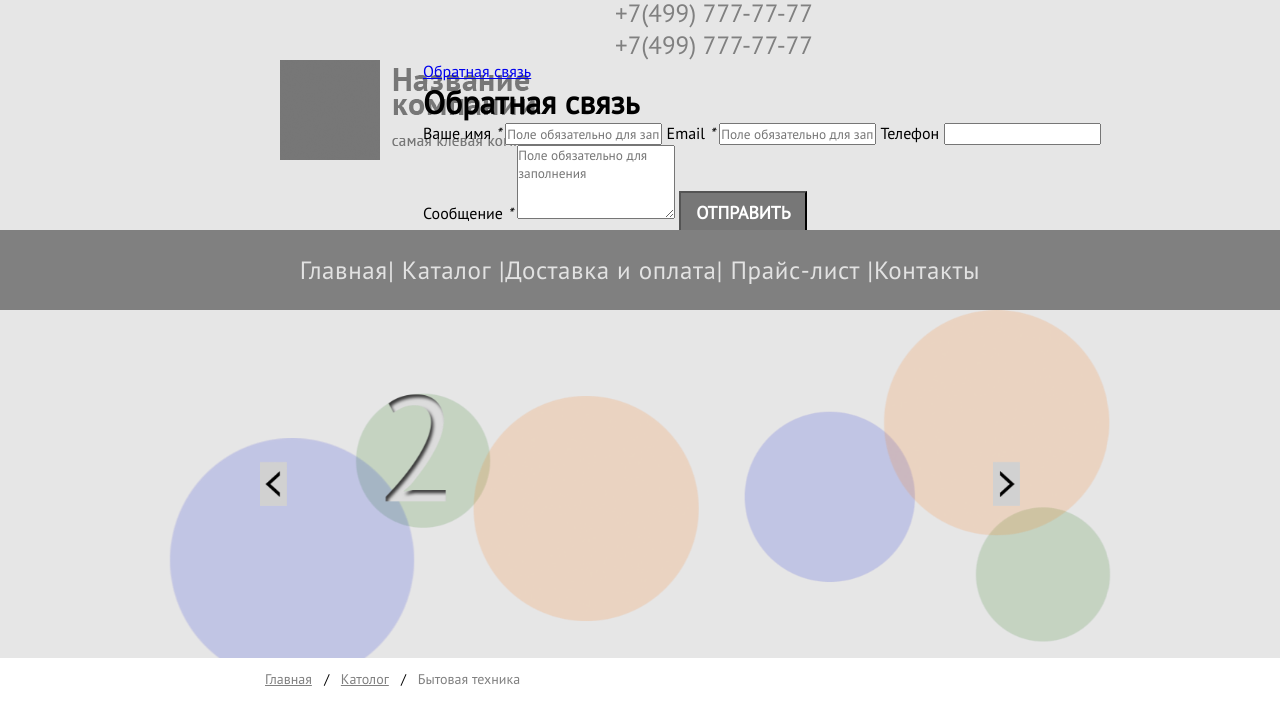
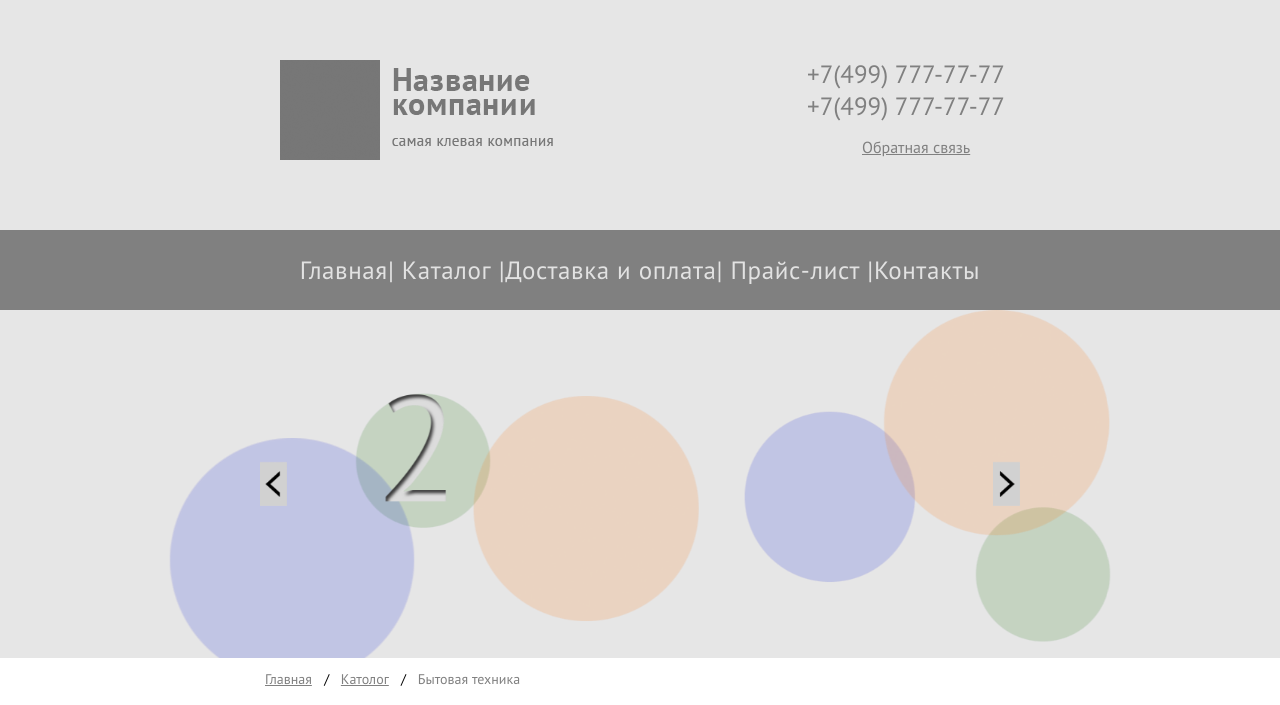
Before and after one commit to stchk34/thirdLayout, a plain HTML site: page thirdLayout/index.html in a window 1280 px wide. Shown: the top 705 px of the page. Drawn offline with nearby package versions, Linux system fonts and the light colour scheme.

Commit message:
Update index.html

```diff
--- a/thirdLayout/index.html
+++ b/thirdLayout/index.html
@@ -12,7 +12,7 @@
 </head>
 
 <body>
-  <header class="header">
+  <header id="header" class="header">
     <div class="container">
       <div class="div1">
         <div class="img1">
@@ -24,34 +24,36 @@
             <p>+7(499) 777-77-77</p>
             <p>+7(499) 777-77-77</p>
           </div>
-          <div class="feedback">
-            <p><a href="#1">Обратная связь</a></p>
-            <div id="contact-us">
-              <div class="animate__animated animate__fadeIn">
-                <h1>Обратная связь</h1>
-                  <form action="#1">
-                    <label for="customerName">Ваше имя <em>&#x2a;</em></label>
-                    <input id="customerName" name="customerName" required="" type="text"
-                      placeholder="Поле обязательно для заполнения" />
-                    <label for="customerEmail" placeholder="Поле обязательно для заполнения">Email
-                      <em>&#x2a;</em></label>
+          <a href="#feedback" id="feedback_div2">Обратная связь</a>
+        </div>
+      </div>
+      <!--feedback form-->
+      <div id="feedback" class="popup">
+        <a href="#header" class="popup_area"></a>
+        <div class="popup_body">
+          <div class="popup_content">
+            <a href="#" class="popup_close">X</a>
+            <div class="popup_title">Обратная связь</div>
+            <div class="popup_text">
+              <label for="name"><b>Ваше имя *</b></label>
+              <input type="text" name="name" id="name" required>
 
-                    <input id="customerEmail" name="customerEmail" required="" type="email "
-                      placeholder="Поле обязательно для заполнения" />
-                    <label for="customerPhone">Телефон </label>
-                    <input id="customerPhone" name="customerPhone" type="tel" />
-                    <label for="customerNote">Сообщение <em>&#x2a;</em></label>
-                    <textarea id="customerNote" name="customerNote" required="" rows="4"
-                      placeholder="Поле обязательно для заполнения"></textarea>
-                    <button id="customerOrder">Отправить</button>
-                  </form>
-                </div>
-              </div>
+              <label for="phone"><b>Телефон *</b></label>
+              <input type="tel" name="telnumber" id="phone" required>
+
+              <label for="email"><b>Email</b></label>
+              <input type="email" placeholder="Поле обязательно для заполнения" name="email" id="email" required>
+
+              <label for="messages"><b>Сообщение</b></label>
+              <input type="text" name="messages" id="messages" required>
+              <button id="form">Отправить</button>
             </div>
           </div>
+
         </div>
       </div>
   </header>
+
   <menu>
     <nav class="menu_list">
       <ul>
@@ -267,6 +269,7 @@
 
   <script src="https://unpkg.com/swiper/swiper-bundle.min.js"></script>
   <script src="script.js"></script>
+  <script src="popup.js"></script>
 </body>
 
 </html>
```
